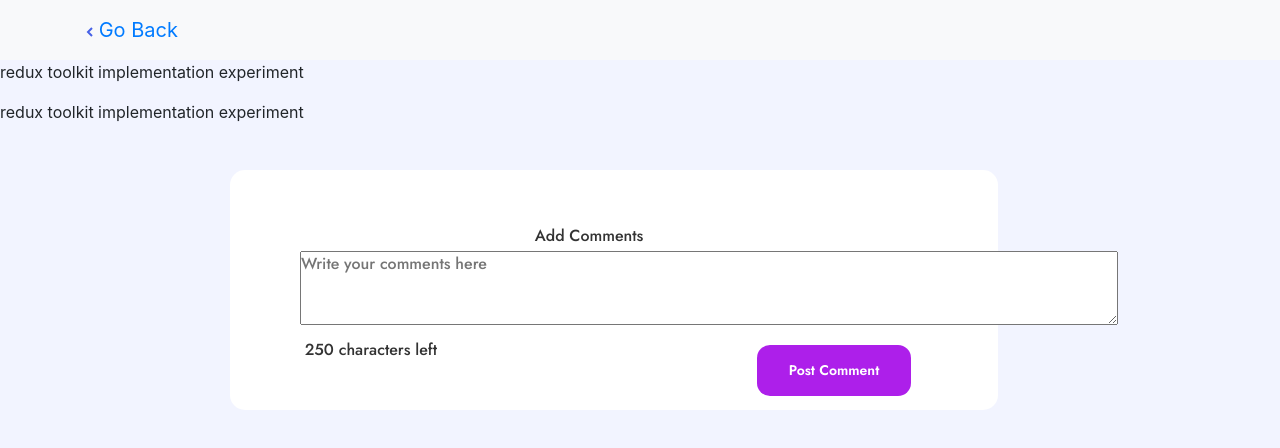
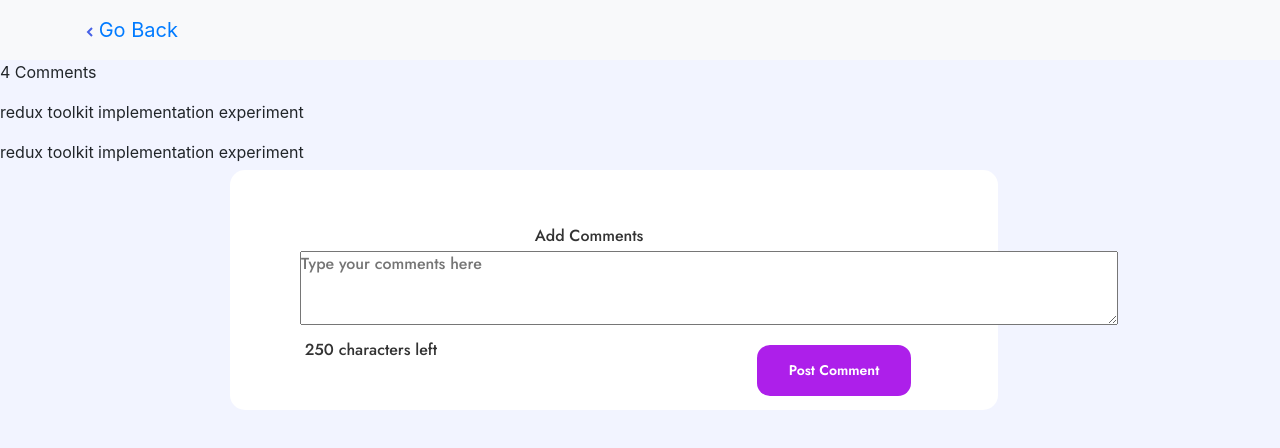
Before and after one commit to David-Adelwine/Product-feedbackApp, a React (Create React App) app: page /Feedbackedit in a window 1280 px wide. Shown: the top 448 px of the page. Built offline with nearby package versions, Linux system fonts and the light colour scheme.

Commit message:
Post comment implementation

```diff
--- a/src/App.js
+++ b/src/App.js
@@ -20,7 +20,6 @@ function App() {
     </nav> */}
     <Routes>
  <Route path='/' element={<> <Header/> <Hompage/></>}/>
-   {/* <Route path='/Home' element={<Hompage/>}/> */}
     <Route path='/Feedbackdetails' element={<Feedbackdatails/>}/>
     <Route path='/Feedbackedit' element={<Feedbackedit/>}/>
     <Route path='/Roadmap' element={ <Roadmap/>}/>
--- /dev/null
+++ b/src/Components/AddPost.js
@@ -0,0 +1,50 @@
+import React, { useState } from 'react'
+import '../Styles/AddPost.css'
+import { useDispatch } from 'react-redux';
+import { postAdded } from './Post/PostSlice';
+
+
+const AddPost = () => {
+    const dispatch= useDispatch();
+    const [content,setcontent]=useState('')
+    const onContentChanged=e=>setcontent(e.target.value)
+
+    const onSavepostClicked=()=>{
+      if(content){
+        dispatch(
+          postAdded(
+            content
+          )
+        )
+        setcontent('')
+
+      }
+    }
+
+  return (
+    <div className='Form--elements' >
+      <form>
+        <label htmlFor='postContent'>Add Comments </label>
+          <textarea className='comment--box'
+           name="postContent"
+           rows={3} cols={89}
+           placeholder='Type your comments here'
+           value={content}
+           id="postContent"
+           onChange={onContentChanged}s
+          />
+        <br/>
+        <p className='comment--direction'>250 characters left</p>
+        <br/>
+        <button
+         onClick={onSavepostClicked}
+         type="button"
+         className=' commentbtn homebtn'
+         >Post Comment</button>
+        </form>
+
+    </div>
+  );
+};
+
+export default AddPost
--- /dev/null
+++ b/src/Components/Post/PostSlice.js
@@ -0,0 +1,39 @@
+
+import { createSlice, nanoid } from "@reduxjs/toolkit";
+
+const initialState = [
+  {
+    id: '1',
+    title: 'implementing redux toolkit',
+    content: 'redux toolkit implementation experiment'
+  },
+  {
+    id: '2',
+    title: 'implementing redux toolkit',
+    content: 'redux toolkit implementation experiment'
+  }
+];
+
+const postSlice = createSlice({
+  name: 'posts',
+  initialState,
+  reducers: {
+    postAdded: {
+      reducer(state, action) {
+        state.push(action.payload);
+      },
+      prepare(content) {
+        return {
+          payload: {
+            id: nanoid(),
+            content
+          }
+        };
+      }
+    }
+  }
+});
+
+export const selectAllPosts = state => state.posts;
+export const { postAdded } = postSlice.actions;
+export default postSlice.reducer;
--- /dev/null
+++ b/src/Components/PostsList.js
@@ -0,0 +1,24 @@
+import React from 'react'
+import { useSelector } from 'react-redux';
+import { selectAllPosts } from '../Components/Post/PostSlice';
+
+
+
+const PostsList = () => {
+
+  const posts = useSelector( selectAllPosts )
+  const renderfeedback = posts.map(post =>(
+  <article  key = {post.id} >
+      <p>{typeof post.content === 'string' ? post.content.substring(0, 100) : ''}
+      </p>
+  </article>
+))
+  return (
+    <div>
+      <p>4 Comments</p>
+      {renderfeedback}
+    </div>
+  )
+}
+
+export default PostsList
--- /dev/null
+++ b/src/Styles/AddPost.css
@@ -0,0 +1,62 @@
+
+.commentbtn{
+  position: absolute;
+  left: 220px;
+
+}
+
+.homebtn{
+  font-family: 'Jost' Tahoma, sans-serif;
+  font-weight: 600;
+  background-color: #AD1FEA;
+  border: none;
+  color: white;
+  padding: 15px 32px;
+  text-align: center;
+  display: inline-block;
+  font-size: 14px;
+  margin: 4px 2px;
+  cursor: pointer;
+  border-radius: 13px;
+  margin-top: 25px;
+  position: relative;
+bottom: 12px;
+}
+
+.homebtn:hover{
+  background-color: #AD1FEA;
+  border: none;
+
+}
+
+.Form--elements{
+  background-color: #fff;
+  color: #333;
+  font-family: 'jost';
+  width: 60%;
+  display: flex;
+ justify-content: center;
+  align-items: center;
+height: 30vh;
+padding-top: 55px;
+position: absolute;
+left: 230px;
+top: 170px;
+border-radius: 15px;
+font-family: 'jost' sans-serif;
+
+
+}
+
+.comment--box{
+position: absolute;
+bottom: 85px;
+left: 70px;
+}
+.comment--direction{
+  position: relative;
+  top: 70px;
+  right: 230px;
+  margin-top: 12px;
+  font-family: 'jost' sans-serif;
+}
--- a/src/Styles/Navigation.css
+++ b/src/Styles/Navigation.css
@@ -58,8 +58,6 @@ letter-spacing: -0.25px;
   .Move--Links {
     left: 200px;
     bottom: 55px;
-
-
   }
 
   .Nav--Postion {
--- a/src/app/store.js
+++ b/src/app/store.js
@@ -1,11 +1,11 @@
 import { configureStore } from '@reduxjs/toolkit';
-import postsReducer from '../Feature/Post/PostSlice'
+import postsReducer from '../Components/Post/PostSlice'
 
 
 export const store = configureStore({
   reducer: {
-    posts:postsReducer
-  },
+    posts:postsReducer,
+  }
 });
 
 export default store;
--- a/src/pages/Feedbackedit.js
+++ b/src/pages/Feedbackedit.js
@@ -1,22 +1,18 @@
 import React from 'react'
-import Comments from '../Components/Comments'
-import { useSelector } from 'react-redux';
-import { selectAllPosts } from '../Feature/Post/PostSlice';
+import AddPost from '../Components/AddPost'
+// import { useSelector } from 'react-redux';
 import Goback from '../Components/Goback';
+import PostsList from '../Components/PostsList';
+
+
 const Feedbackedit = () => {
 
-const posts = useSelector( selectAllPosts )
-const renderfeedback = posts.map(post =>(
-  <article  key = {post.id} >
-      <p>{typeof post.content === 'string' ? post.content.substring(0, 100) : ''}
-      </p>
-  </article>
-))
+
   return (
     <div>
       <Goback/>
-      {renderfeedback}
-<Comments/>
+      <PostsList/>
+      <AddPost/>
  </div>
   )
 }
--- a/src/pages/Hompage.js
+++ b/src/pages/Hompage.js
@@ -1,5 +1,6 @@
 import React from 'react'
 import '../Styles/Home.css'
+import { Link } from 'react-router-dom'
 
 import Illustration from '../Assets/suggestions/illustration-empty.svg'
 
@@ -11,7 +12,7 @@ const Hompage = () => {
       <h3 className='homeheader'>There is no feedback yet</h3>
       <p className='hometext'>Got a suggestion? Found a bug that needs to be squashed?
         <br/> We love hearing about new ideas to improve our app.</p>
-      <button className='homebtn'>+ Add Feedback</button>
+     <Link to={'../Feedbackedit'}> <button className='homebtn'>+ Add Feedback</button> </Link>
       </section>
       </div>
   )
--- a/src/pages/Roadmap.js
+++ b/src/pages/Roadmap.js
@@ -12,7 +12,7 @@ export default function Roadmap(){
 
   // Use Array.prototype.slice() to create a new array with half the elements
   const cardElements = data.productRequests.slice(0,cardLength);
-console.log(cardLength)
+// console.log(cardLength)
     // Map through the CardElements array and render the each card
 
   const renderedElements = cardElements.map((cards, index)=>{
```
Also changed, not shown: src/Components/Cards.js (+5 -46 lines).
